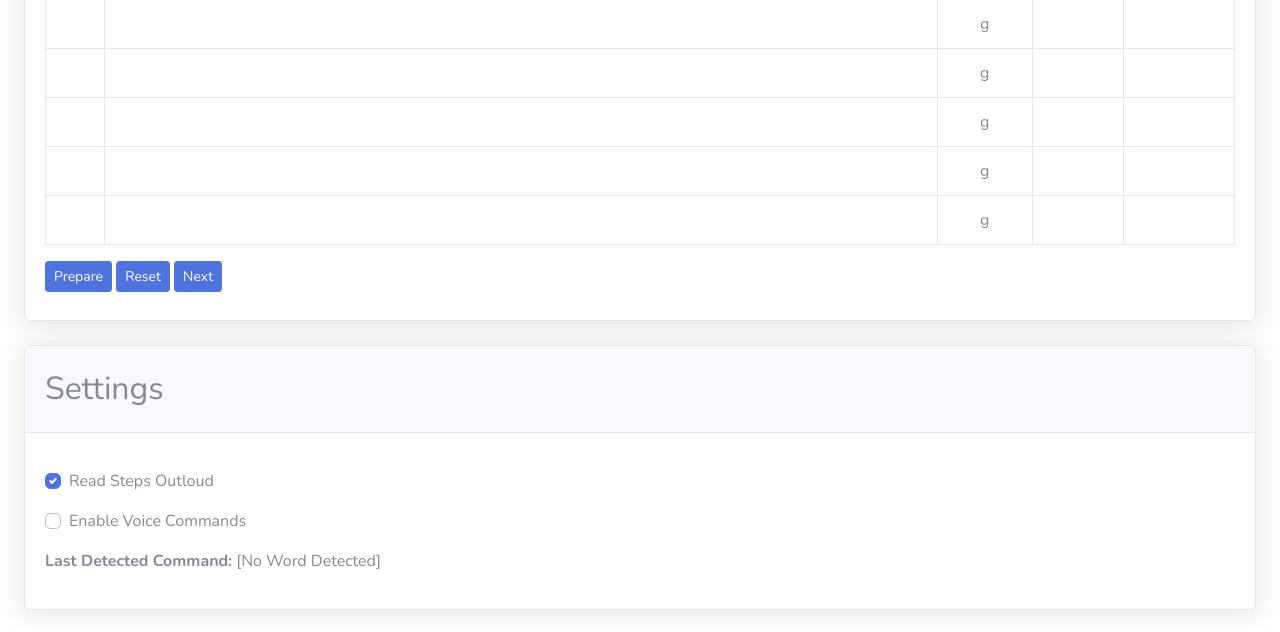
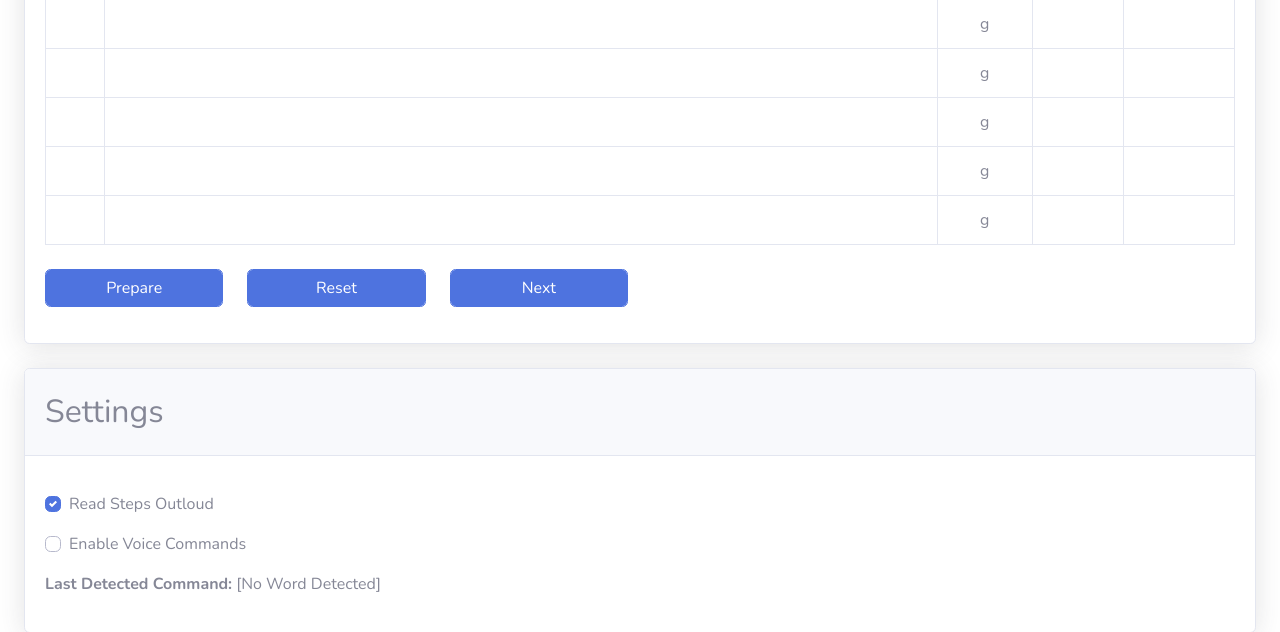
Before and after one commit to daniel-wai/CoffeeBrewHelperWeb, a Django app: template coffee/brewhelper/templates/home.html in a window 1280 px wide. Shown: the part 1763-2395 px from the top of the page. Run offline with Django 5.2, Linux system fonts and the light colour scheme; the template is opened without the code that fills it: values that come from a table or form of the project are taken from there, others are empty; data comes from the database, SQL or seed files in the repository; some libraries are stand-ins or nearby versions.

Commit message:
Update start, reset and next buttons to behave better when window is resized

```diff
--- a/coffee/brewhelper/templates/home.html
+++ b/coffee/brewhelper/templates/home.html
@@ -177,16 +177,22 @@
                     <audio id="warningStepEndBeepsSound" src="{% static 'brewhelper/audio/warningStepEndBeeps128.mp3' %}" type="audio/mpeg"></audio>
 
                     <!-- Buttons for controlling the timer -->
-                    <div class="my-2">
-                        <button class="btn btn-primary btn-sm" id="startPauseButton" onclick="onStartClicked()">
+                    <div class="row my-2">
+                        <div class="col-md-2">
+                            <button class="form-control btn-primary my-2" id="startPauseButton" onclick="onStartClicked()">
                                 <span class="text">Start</span>
                             </button>
-                        <button class="btn btn-primary btn-sm" onclick="onResetClicked()">
+                        </div>
+                        <div class="col-md-2">
+                            <button class="form-control btn-primary my-2" onclick="onResetClicked()">
                                 <span class="text">Reset</span>
                             </button>
-                        <button class="btn btn-primary btn-sm" onclick="onNextStepClicked()">
+                        </div>
+                        <div class="col-md-2">
+                            <button class="form-control btn-primary my-2" onclick="onNextStepClicked()">
                                 <span class="text">Next</span>
                             </button>
+                        </div>
                     </div>
                 </div>
             </div>
```
Lines whose indentation alone changed are shown as unchanged.
